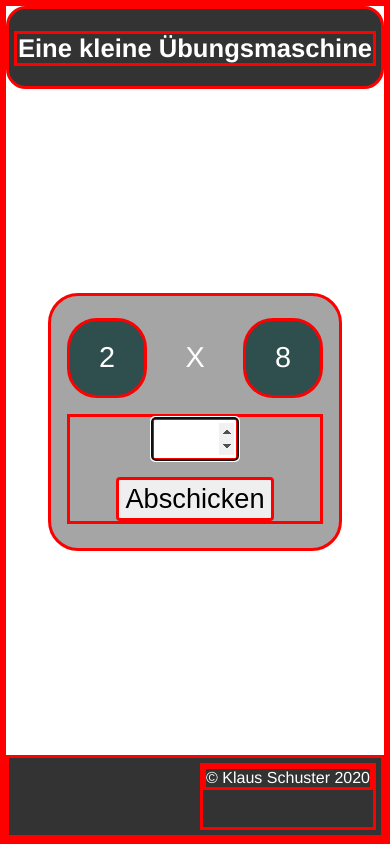
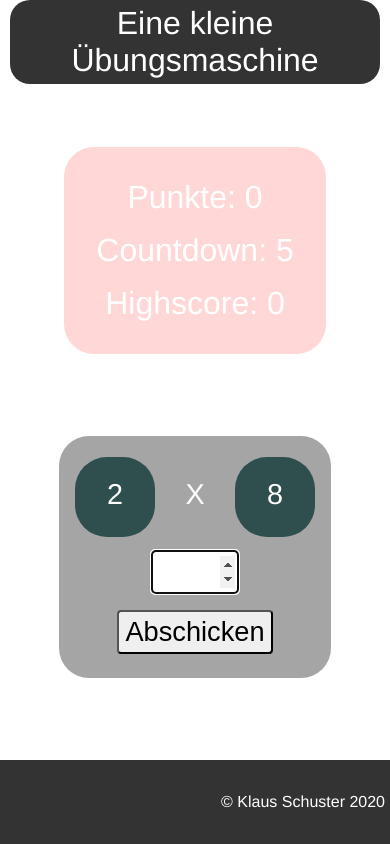
Before and after one commit to klaus-schuster/ein_mal_eins, a plain HTML site: page index.html in a window 390 px wide. Both pictures are taken after a click on the button "Abschicken". Drawn offline with Linux system fonts and the light colour scheme.

Commit message:
responsive_v2

```diff
--- a/index.html
+++ b/index.html
@@ -9,7 +9,22 @@
 
 <body>
     <header>
-        <h1>Eine kleine Übungsmaschine</h1>
+        <div>
+            <p id="header">
+                Eine kleine Übungsmaschine
+            </p>
+            <div id="punkte_small">
+                <p id="punkteStr_small">
+                    Punkte: 0
+                </p>
+                <p id="highscore_small">
+                    Highscore: 0
+                </p>
+                <p id="countdown_small">
+                    Countdown: -
+                </p>
+            </div>
+        </div>
     </header>
 
 
@@ -18,18 +33,20 @@
             Punkte: 0
         </p>
         <p id="countdown">
-            countdown
+            Countdown: -
         </p>
         <p id="highscore">
-            &nbsp;
+            Highscore: 0
         </p>
 
     </div>
 
     <div class="section aufgabe">
-        <p class="v" id="val1">a</p>
-        <p class="x">X</p>
-        <p class="v" id="val2">b</p>
+        <div class="kasten_3">
+            <p class="v" id="val1">a</p>
+            <p class="x">X</p>
+            <p class="v" id="val2">b</p>
+        </div>
 
         <div class="eingabe">
 
@@ -44,7 +61,7 @@
 
     <footer>
         <div>
-        <p>© Klaus Schuster 2020</p>
+            <p>© Klaus Schuster 2020</p>
         </div>
     </footer>
 
--- a/script.js
+++ b/script.js
@@ -3,6 +3,9 @@ const form_val2 = document.getElementById("val2");
 const form_points = document.getElementById("punkteStr");
 const form_coutndown = document.getElementById("countdown");
 const form_highscore = document.getElementById("highscore");
+const form_points_small = document.getElementById("punkteStr_small");
+const form_coutndown_small = document.getElementById("countdown_small");
+const form_highscore_small = document.getElementById("highscore_small");
 
 let countdown_timer = 5;
 let upperLimit = 10;
@@ -19,6 +22,7 @@ function setElements() {
   form_val1.innerHTML = String(zahl1);
   form_val2.innerHTML = String(zahl2);
   form_points.innerHTML = String("Punkte: " + points);
+  form_points_small.innerHTML = String("Punkte: " + points);
   return zahl1 * zahl2;
 }
 
@@ -39,11 +43,12 @@ function checkResult() {
     if (points > highscore) {
       highscore = points;
       form_highscore.innerHTML = String("Highscore: " + highscore);
+      form_highscore_small.innerHTML = String("Highscore: " + highscore);
     }
 
-    document.getElementById("punkte").style.display = "block";
-    document.getElementById("punkte").style.backgroundColor =
-      "rgba(201, 254, 216, 0.45)";
+    //document.getElementById("punkte").style.display = "block";
+    document.getElementById("punkte").style.backgroundColor = "rgba(201, 254, 216, 0.45)";
+    document.getElementById("punkteStr_small").style.backgroundColor = "rgba(201, 254, 216, 0.45)";
     if (points > 15) {
       upperLimit = 20;
       countdown_timer = 3;
@@ -51,9 +56,8 @@ function checkResult() {
   } else {
     //console.log("falsch");
     points = points - 2;
-    document.getElementById("punkte").style.backgroundColor =
-      "rgba(255, 166, 164, 0.45)";
-
+    document.getElementById("punkte").style.backgroundColor = "rgba(255, 166, 164, 0.45)";
+    document.getElementById("punkteStr_small").style.backgroundColor = "rgba(255, 166, 164, 0.45)";
     if (points < 0) {
       points = 0;
       //document.getElementById("punkte").style.display = "none";
@@ -69,6 +73,7 @@ function checkResult() {
 
   countdown = countdown_timer;
   form_coutndown.innerHTML = String("Countdown: " + countdown);
+  form_coutndown_small.innerHTML = String("Countdown: " + countdown);
   if (points > 0) x = setInterval(f_countdown, 1000);
 
   document.getElementById("inputEingabe").focus();
@@ -92,6 +97,7 @@ document
 function f_countdown() {
   countdown--;
   form_coutndown.innerHTML = String("Countdown: " + countdown);
+  form_coutndown_small.innerHTML = String("Countdown: " + countdown);
   if (countdown == 0) {
     document.getElementById("btn").click();
   }
--- a/styles.css
+++ b/styles.css
@@ -1,5 +1,5 @@
 * {
-    border: 3px solid red;
+    /*border: 3px solid red;*/
     box-sizing: border-box;
 }
 
@@ -8,7 +8,6 @@ html{
     display: inline-flex;
     flex-flow: column;
     justify-content: flex-start;
-
 }
 
 body {
@@ -22,9 +21,37 @@ body {
     flex-flow: column;
     justify-content: space-between;
     width: 100%;
+}
+
+header {
+    text-align: center;
+    background-color: rgba(0,0,0,.8);
+    border-radius: 20px;
+    padding: .3rem;
+    margin: 0 auto;
+    display: inline-flex;
+    flex-direction: column;
+    justify-content: center;
+    height: 10%;
+    width: 95%;
+}
 
 
+#header {
+    margin: 0;
+    padding: 0;
+    text-align: center;
+    font-size: 2rem;
+
 }
+
+#punkte_small {
+    display: flex;
+    justify-content: space-evenly;
+    min-width: 280px;
+    display:none;
+}
+
 
 
 footer {
@@ -33,29 +60,22 @@ footer {
     bottom: 0;
     width: 100%;
     height: 10%;
-    overflow: hidden;
     margin: 0 auto;
     display: inline-flex;
-    justify-content: flex-end;
+    flex-direction: column;
+    justify-content: center;
 }
 
 footer p {
     margin: 0;
     padding: 0;
+    text-align: right;
 }
 
-header {
-    text-align: center;
-    background-color: rgba(0,0,0,.8);
-    border-radius: 20px;
-    padding: .3rem;
-    overflow: hidden;
-    font-size: .8rem;
-    height: 10%;
-}
+
 
 .section {
-
+    max-width: 360px;
     margin: 5% auto;
     text-align: center;
     background-color:rgba(150,150,150,.85);
@@ -65,9 +85,27 @@ header {
 }
 
 #punkte {
-    display: none;
     font-size: 2rem;
-    width: 18rem;
+    max-width: 360px;
+    margin: 0 auto;
+}
+
+#punkteStr_small {
+    border-radius: 2rem;
+    padding: 0 .5rem;
+    transition: background-color 0.5s ease;
+}
+
+#punkte p {
+    margin: 1rem;
+}
+
+.kasten_3 {
+
+    display: flex;
+    justify-content: flex-start;
+    flex-wrap: nowrap;
+
 }
 
 .aufgabe p {
@@ -77,7 +115,7 @@ header {
     margin: 2% auto;
     display: inline-block;
     text-align: center;
-    border-radius: 30px;
+    border-radius: 2rem;
 }
 
 .v {
@@ -88,7 +126,7 @@ header {
 
 .x {
     border: none;
-
+    flex-shrink: 2;
 }
 
 .eingabe {
@@ -117,19 +155,36 @@ button:hover {
 @media only screen and (max-height: 800px) {
 
     header {
+        height: 6%;
+
+    }
+
+    #header {
         display: none;
     }
+
+    #punkte_small {
+        display: flex;
+    }
+
+    #punkte {
+        display: none;
+    }
+
+    body {
+        justify-content: flex-start;
+    }
+
+    footer {
+        display: none;    }
 
 }
 
 @media only screen and (max-height: 700px) {
 
-    footer {
-display: none;    }
 
-    body {
-        justify-content: flex-start;
-    }
+
+
 
 }
 
```
Also changed, not shown: 1 other file.
